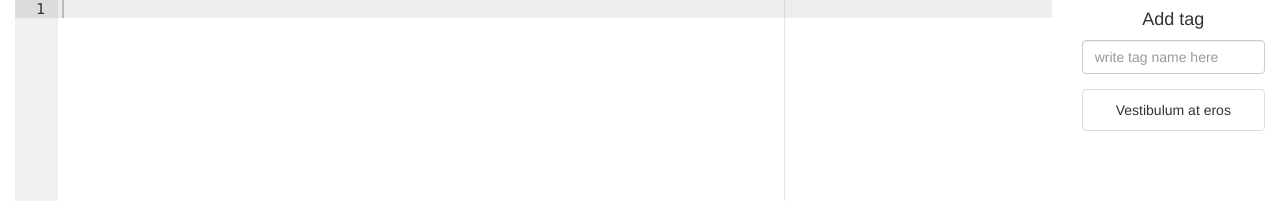
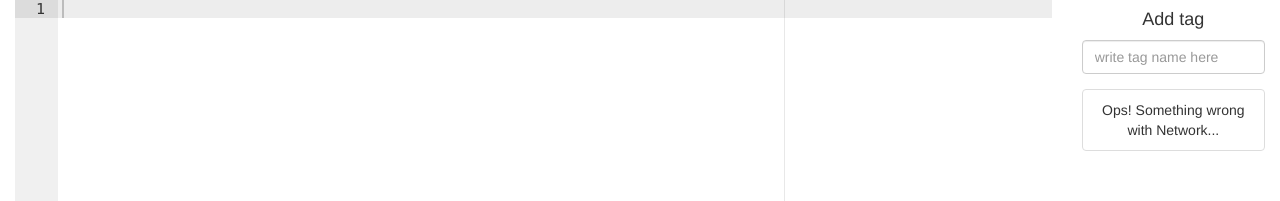
Before and after one commit to yujilow1220/note-client, a website: page src/index.html in a window 1280 px wide. Shown: the top 201 px of the page. Drawn offline with Linux system fonts and the light colour scheme.

Commit message:
add error message

```diff
--- a/src/index.html
+++ b/src/index.html
@@ -18,7 +18,7 @@
             <input id="tag" type="text" class="form-control" placeholder="write tag name here" data-bind="value:tag"/>
         </div>
         <ul class="list-group taglist">
-          <li class="list-group-item">Vestibulum at eros</li>
+          <li class="list-group-item">Ops! Something wrong with Network...</li>
         </ul>
       </div>
     </div>
```
